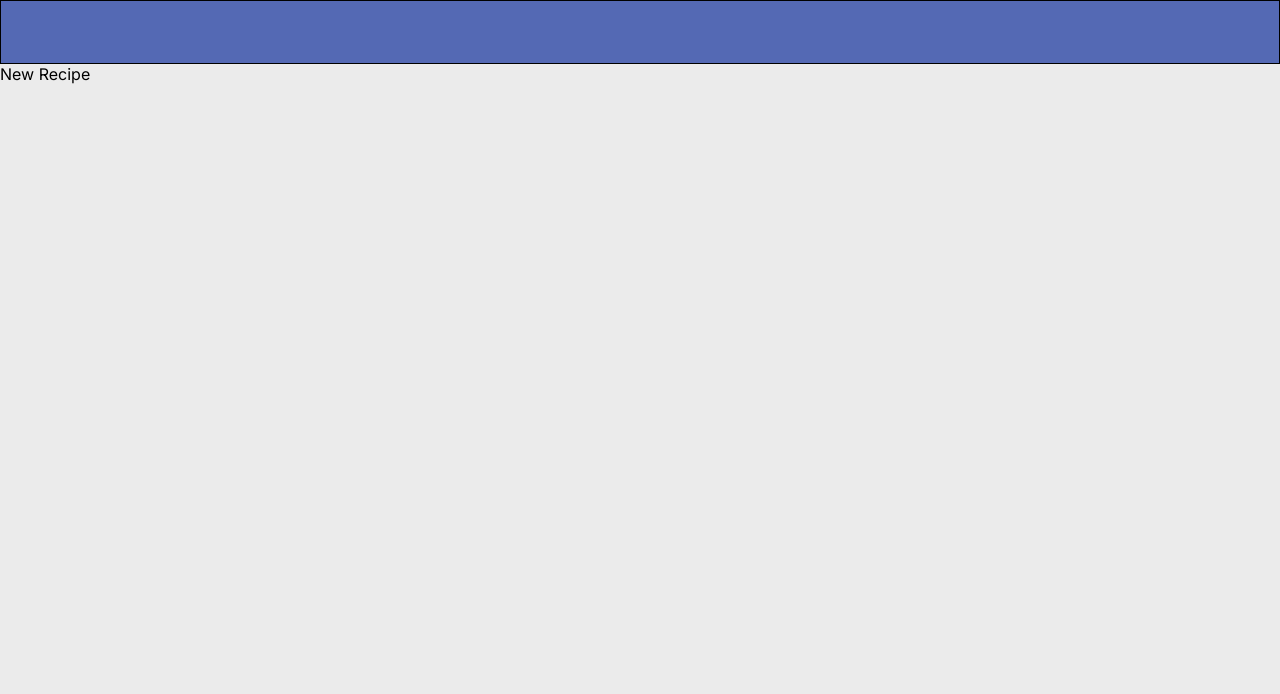
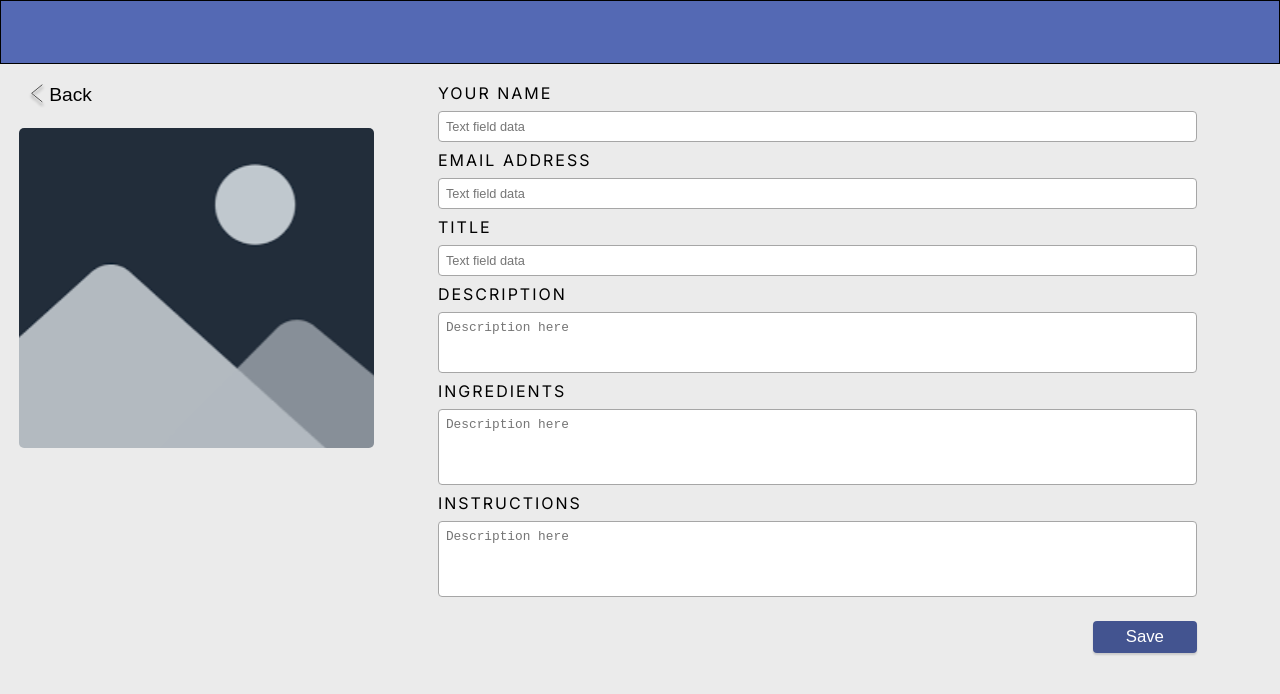
Before and after one commit to MrYious/SBC-TechExam-Next-MarkRosario, a Next.js app: page /create in a window 1280 px wide. Shown: the top 694 px of the page. Built offline with nearby package versions, Linux system fonts and the light colour scheme.

Commit message:
Refactor for new recipe page

```diff
--- a/src/_components/CustomClickableImage.tsx
+++ b/src/_components/CustomClickableImage.tsx
@@ -1,7 +1,6 @@
 import { ChangeEvent, useRef } from 'react';
 
 import { Recipe } from '@/lib/slicers/RecipeSlicer';
-import imgPlaceholder from '../../public/assets/placeholderImage.svg'
 import { updateSelectedRecipe } from '@/lib/slicers/SelectRecipeSlicer';
 import { useAppDispatch } from '@/lib/hooks';
 
@@ -29,7 +28,9 @@ export const CustomClickableImage = (props: {recipe: Recipe}) => {
         <div
             id='recipeImageContainer'
             onClick={handleClickImage}
-            style={{backgroundImage: `url('${props.recipe.image || imgPlaceholder}')`}}
+            style={{
+                backgroundImage: `url('${props.recipe.image || 'images/placeholder.svg'}')`
+            }}
         >
             <input
                 type="file"
--- a/src/_components/RecipeItem.tsx
+++ b/src/_components/RecipeItem.tsx
@@ -30,8 +30,7 @@ export const RecipeItem = (props: {recipe: Recipe}) => {
 
     return (
         <div className='recipeItem' onClick={()=>{handleOpenRecipe(props.recipe.title)}}>
-            <div className='imageHolder' style={{backgroundImage: `url('${props.recipe.image || imgPlaceholder}')`}}>
-                {/* <img src={props.recipe.image || imgPlaceholder} alt="recipe image" id="cover" /> */}
+            <div className='imageHolder' style={{backgroundImage: `url('${props.recipe.image || 'images/placeholder.svg'}')`}}>
                 <button onClick={(e)=>{handleToggleFavoriteRecipe(e, props.recipe.title)}}>
                     {
                         favorite.list.find(title =>
--- a/src/_components/RecipePageForm.tsx
+++ b/src/_components/RecipePageForm.tsx
@@ -117,7 +117,7 @@ export const RecipePageForm = (props: RecipeFormProps) => {
             && <Toast toast={toast}/>
         }
         <section id='leftImageContainer'>
-            <button onClick={returnHomePage} id='goBackButton'>
+            <button onClick={returnHomePage} type={'button'} id='goBackButton'>
                 <Image src={iconBackArrow} alt="icon back arrow" className="icon"/>
                 Back
             </button>
--- /dev/null
+++ b/src/app/create/page.scss
@@ -0,0 +1,192 @@
+main {
+    height: 100%;
+    overflow: hidden;
+
+    &.loading, &.error {
+        display: flex;
+        justify-content: center;
+        align-items: center;
+        flex-direction: column;
+
+        button {
+            padding: 0.8rem;
+            border: 1px solid black;
+            border-radius: 5px;
+            cursor: pointer;
+
+            &:hover {
+                border-color: green;
+            }
+        }
+    }
+
+    form {
+        display: grid;
+        grid-template-columns: 1fr 2.5fr;
+        box-sizing: border-box;
+        overflow: hidden;
+        height: 100%;
+        padding: 1.2rem;
+        position: relative;
+
+        button.toast {
+            position: absolute;
+            bottom: 2rem;
+            left: 2rem;
+            padding: 0.75rem 1.5rem;
+            font-weight: 600;
+            border-radius: 5px;
+            user-select: none;
+            cursor: pointer;
+
+            span {
+                position: absolute;
+                top: 2px;
+                right: 4px;
+                padding: 0;
+                background-color: rgba(255, 255, 255, 0);
+            }
+
+            &.success {
+                border: 1px solid #009e00;
+                background-color: #9fd69f;
+                color: green;
+
+                button {
+                    color: green;
+                }
+            }
+
+            &.error {
+                border: 1px solid #9e0000;
+                background-color: #d69f9f;
+                color: rgb(128, 0, 0);
+
+                button {
+                    color: rgb(128, 0, 0);
+                }
+            }
+        }
+
+        section#leftImageContainer {
+            display: flex;
+            flex-direction: column;
+            align-items: flex-start;
+            gap: 1.2rem;
+            user-select: none;
+
+            button {
+                display: flex;
+                outline: none;
+                border: none;
+                cursor: pointer;
+
+                &#goBackButton {
+                    background-color: rgba(255, 255, 255, 0);
+                    font-size: 1.2rem;
+
+                    img.icon {
+                        width: 1.5rem;
+                        height: 1.5rem;
+                    }
+                }
+
+            }
+
+            #recipeImageContainer {
+                width: 100%;
+                height: 20rem;
+                padding: 0;
+                border-radius: 5px;
+                background-repeat: no-repeat;
+                background-size: cover;
+                background-position: center;
+                box-sizing: border-box;
+                cursor: pointer;
+
+                input[type="file"] {
+                    display: none;
+                }
+            }
+        }
+
+        section#rightInputContainer {
+            padding: 0 4rem;
+            display: flex;
+            flex-direction: column;
+            gap: 0.5rem;
+
+            .formInput {
+                display: flex;
+                flex-direction: column;
+                gap: 0.5rem;
+
+                label {
+                    letter-spacing: 2px;
+                }
+
+                div.customInput {
+                    border: 1px solid #A6A6A6;
+                    background-color: #FFFFFF;
+                    display: flex;
+                    border-radius: 4px;
+
+                    &.Error {
+                        border: 1px solid #EB5252;
+                    }
+
+                    &.Warning {
+                        border: 1px solid #ED933F;
+                    }
+
+                    &:focus-within {
+                        border: 1px solid #1047b4;
+                    }
+
+                    input, textarea {
+                        border: none;
+                        background-color: rgba(255, 255, 255, 0);
+                        outline: none;
+                        width: 100%;
+                        padding: 7px;
+                        font-size: 0.8rem;
+                        resize: none;
+                    }
+
+                    img {
+                        padding: 7px;
+                    }
+                }
+            }
+
+            .buttonGroup {
+                display: flex;
+                justify-content: flex-end;
+                margin-top: 1rem;
+                gap: 1rem;
+
+                button.formButton {
+                    padding: 6px 0px;
+                    box-sizing: border-box;
+                    width: 6.5rem;
+                    color: white;
+                    cursor: pointer;
+                    border-radius: 4px;
+                    border: none;
+                    box-shadow: 0px 1px 5px 0px #00000033;
+                    box-shadow: 0px 3px 1px 0px #0000001F;
+                    box-shadow: 0px 2px 2px 0px #00000024;
+                    font-size: 1.05rem;
+
+                    &.save {
+                        background: #435490;
+                    }
+
+                    &.delete {
+                        background: #EE6400;
+                    }
+                }
+            }
+        }
+    }
+}
--- a/src/app/create/page.tsx
+++ b/src/app/create/page.tsx
@@ -1,9 +1,40 @@
-import "./page.module.scss";
+'use client'
+
+import './page.scss'
+
+import { Recipe, createNewRecipe } from '@/lib/slicers/RecipeSlicer';
+import { useEffect, useState } from 'react';
+
+import { RecipePageForm } from '@/_components/RecipePageForm';
+import { startNewRecipe } from '@/lib/slicers/SelectRecipeSlicer';
+import { useAppDispatch } from '@/lib/hooks';
 
 export default function NewRecipe() {
+
+	const dispatch = useAppDispatch();
+  const [loading, setLoading] = useState(true)
+
+	const handleSave = (recipe: Recipe) => {
+		dispatch(createNewRecipe(recipe));
+	}
+
+  useEffect(() => {
+    // Resets the state incase it contains state of accessed recipes
+    dispatch(startNewRecipe());
+    setLoading(false)
+  }, [])
+
+  if (loading) {
     return (
-        <main>
-        New Recipe
-        </main>
-    );
+      <main id='recipe' className={`${loading && 'loading'}`}>
+        <h2>Loading the recipe...</h2>
+      </main>
+    )
+  }
+
+  return (
+    <main id='newRecipe'>
+      <RecipePageForm newRecipe={true} handleSave={handleSave}/>
+    </main>
+  )
 }
```
Also changed, not shown: public/images/placeholder.svg (renamed from public/assets/placeholderImage.svg), src/app/create/page.module.scss (deleted).
